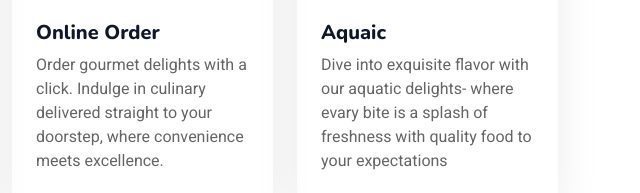
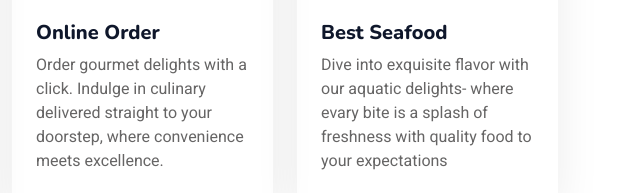
Before and after one commit to c1wexorhost/A8, a plain HTML site: page index.html in a window 1280 px wide. Shown: the part 831-1024 px from the top of the page, 640-1280 px from the left. Drawn offline with nearby package versions, Linux system fonts and the light colour scheme.

Commit message:
best Seafood added

```diff
--- a/index.html
+++ b/index.html
@@ -162,7 +162,7 @@
               <div class="service-item rounded pt-3">
                 <div class="p-4">
                   <i class="fa fa-3x fa-fish text-primary mb-4"></i>
-                  <h5>Aquaic</h5>
+                  <h5>Best Seafood</h5>
                   <p>
                     Dive into exquisite flavor with our aquatic delights- where
                     evary bite is a splash of freshness with quality food to
```
